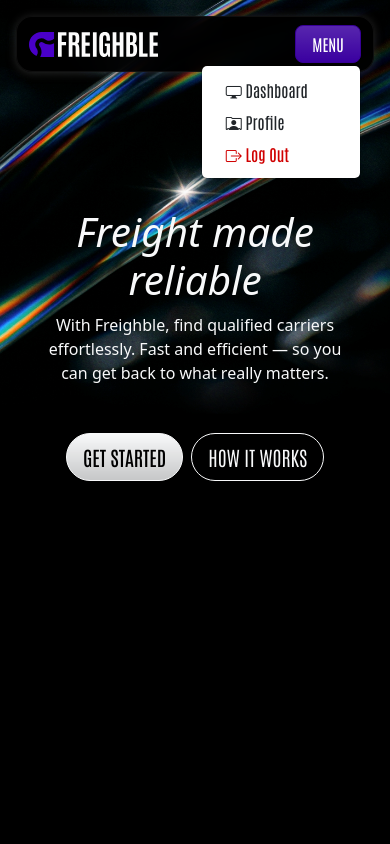
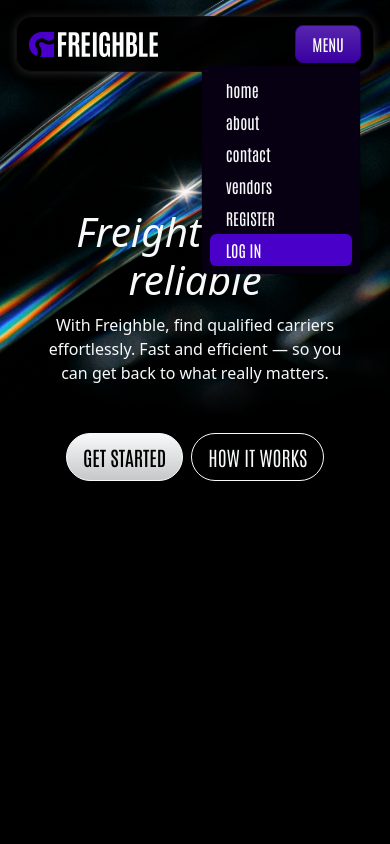
Before and after one commit to hugolopez-online/freighble, a React (Vite) app: page / in a window 390 px wide. Both pictures are taken after a click on the button "MENU". Shown: the top 844 px of the page. Built offline with nearby package versions, Linux system fonts and the light colour scheme.

Commit message:
feat(ui): responsive navbar

```diff
--- a/src/pages/Header.jsx
+++ b/src/pages/Header.jsx
@@ -50,45 +50,82 @@
                             MENU
                         </button>
                         <ul
-                            className="dropdown-menu dropdown-menu-end p-2"
+                            className="dropdown-menu dropdown-menu-end bg-dark p-2"
                             style={{ zIndex: "1020" }}
                         >
                             <li>
                                 <Link
-                                    className="dropdown-item rounded"
-                                    to="/dashboard"
+                                    className="dropdown-item rounded text-light"
+                                    to="/"
+                                    onClick={() => {
+                                        setAnchor("website_hero");
+                                    }}
                                 >
-                                    <i className="bi bi-display"></i> Dashboard
+                                    home
                                 </Link>
                             </li>
                             <li>
                                 <Link
-                                    className="dropdown-item rounded"
-                                    to="profile"
+                                    className="dropdown-item rounded text-light"
+                                    to="/"
+                                    onClick={() => {
+                                        setAnchor("about");
+                                    }}
                                 >
-                                    <i className="bi bi-person-rolodex"></i>{" "}
-                                    Profile
+                                    about
                                 </Link>
                             </li>
                             <li>
-                                <button
-                                    className="dropdown-item rounded text-danger fw-medium"
+                                <Link
+                                    className="dropdown-item rounded text-light"
+                                    to="/"
                                     onClick={() => {
-                                        localStorage.removeItem("token");
-                                        localStorage.removeItem("user");
-
-                                        CONDITIONAL_RENDERING.setSession(
-                                            JSON.parse(
-                                                localStorage.getItem("user")
-                                            )
-                                        );
-
-                                        navigate("/login");
+                                        setAnchor("contact");
                                     }}
                                 >
-                                    <i className="bi bi-box-arrow-right"></i>{" "}
-                                    Log Out
-                                </button>
+                                    contact
+                                </Link>
+                            </li>
+                            <li>
+                                <Link
+                                    className="dropdown-item rounded text-light"
+                                    to="/vendors"
+                                    onClick={() => {
+                                        setAnchor("");
+                                    }}
+                                >
+                                    vendors
+                                </Link>
+                            </li>
+                            {!CONDITIONAL_RENDERING.session && (
+                                <li>
+                                    <Link
+                                        className="dropdown-item rounded text-light"
+                                        to="/register"
+                                        onClick={() => {
+                                            setAnchor("");
+                                        }}
+                                    >
+                                        REGISTER
+                                    </Link>
+                                </li>
+                            )}
+                            <li>
+                                <Link
+                                    className="dropdown-item rounded text-bg-primary"
+                                    to={
+                                        !CONDITIONAL_RENDERING.session
+                                            ? "/login"
+                                            : "/dashboard"
+                                    }
+                                    onClick={() => {
+                                        setAnchor("");
+                                    }}
+                                >
+                                    {!CONDITIONAL_RENDERING.session
+                                        ? "LOG IN"
+                                        : "DASHBOARD"}
+                                </Link>
                             </li>
                         </ul>
                     </div>
```
